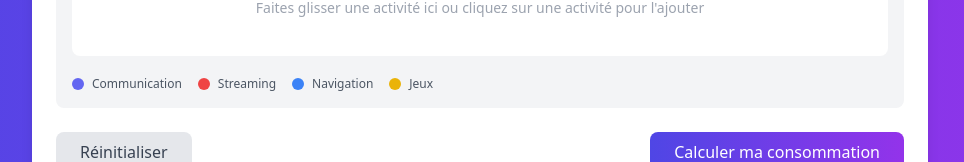
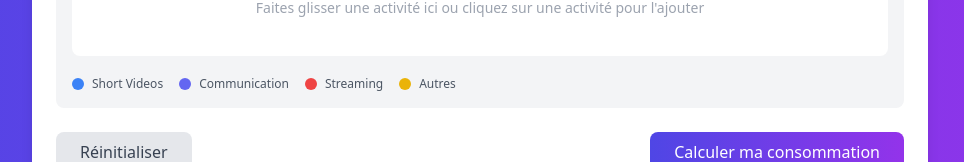
Before and after one commit to ccanela/SIR, a plain HTML site: page website/template/index.html in a window 1280 px wide. Shown: the part 1058-1220 px from the top of the page, without its empty margins (160-1124 px from the left). Drawn offline with nearby package versions, Linux system fonts and the light colour scheme.

Commit message:
timeline legende

```diff
--- a/website/template/index.html
+++ b/website/template/index.html
@@ -427,6 +427,10 @@
                 <!-- Légende des catégories -->
                 <div class="mt-4 flex flex-wrap gap-4">
                     <div class="flex items-center">
+                        <div class="w-3 h-3 rounded-full bg-blue-500 mr-2"></div>
+                        <span class="text-xs text-gray-600">Short Videos</span>
+                    </div>
+                    <div class="flex items-center">
                         <div class="w-3 h-3 rounded-full bg-indigo-500 mr-2"></div>
                         <span class="text-xs text-gray-600">Communication</span>
                     </div>
@@ -435,12 +439,8 @@
                         <span class="text-xs text-gray-600">Streaming</span>
                     </div>
                     <div class="flex items-center">
-                        <div class="w-3 h-3 rounded-full bg-blue-500 mr-2"></div>
-                        <span class="text-xs text-gray-600">Navigation</span>
-                    </div>
-                    <div class="flex items-center">
                         <div class="w-3 h-3 rounded-full bg-yellow-500 mr-2"></div>
-                        <span class="text-xs text-gray-600">Jeux</span>
+                        <span class="text-xs text-gray-600">Autres</span>
                     </div>
                 </div>
             </div>
```
